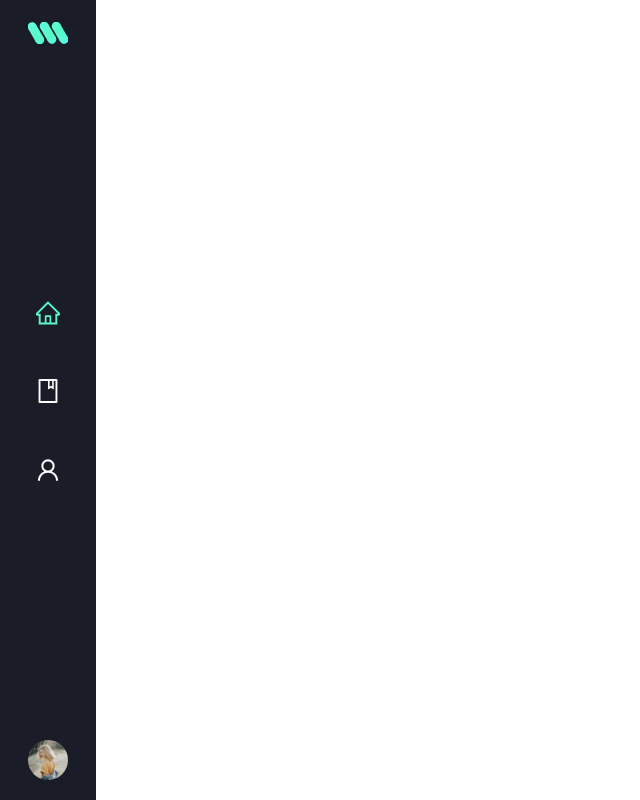
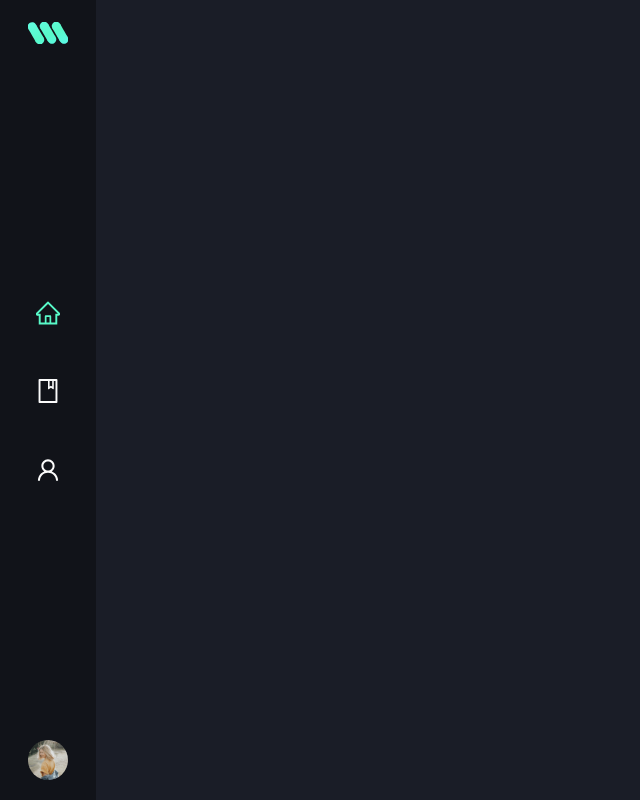
Before and after one commit to deedima3/minerva-desktop, a React (Vite) app: page / in a window 1280 px wide. Shown: the whole page, without its empty margins (0-640 px from the left). Built offline with nearby package versions, Linux system fonts and the light colour scheme.

Commit message:
[ fix ] Fix on bg-color and sidebar color
Change sidebar color to secondary and bg to primary

```diff
--- a/src/components/Layout/PageLayout.tsx
+++ b/src/components/Layout/PageLayout.tsx
@@ -3,7 +3,7 @@ import Sidebar from '../Navbar/Sidebar'
 
 const PageLayout = ({ children } : any) => {
   return (
-    <div className="flex flex-row">
+    <div className="flex flex-row bg-brand-black-primary">
         <Sidebar/>
         <div className="block">
             { children }
--- a/src/components/Navbar/Sidebar.tsx
+++ b/src/components/Navbar/Sidebar.tsx
@@ -8,7 +8,7 @@ import { Link } from "react-router-dom";
 const Sidebar = () => {
 
   return (
-    <div className="flex flex-col items-center bg-brand-black-primary min-h-screen w-24 py-5 justify-between shadow-sidebar">
+    <div className="flex flex-col items-center bg-brand-black-secondary min-h-screen w-24 py-5 justify-between shadow-sidebar">
       <div className="flex flex-col items-center justify-center">
         <img className="w-11" src={logo} alt="Minerva Logo" />
       </div>
```
